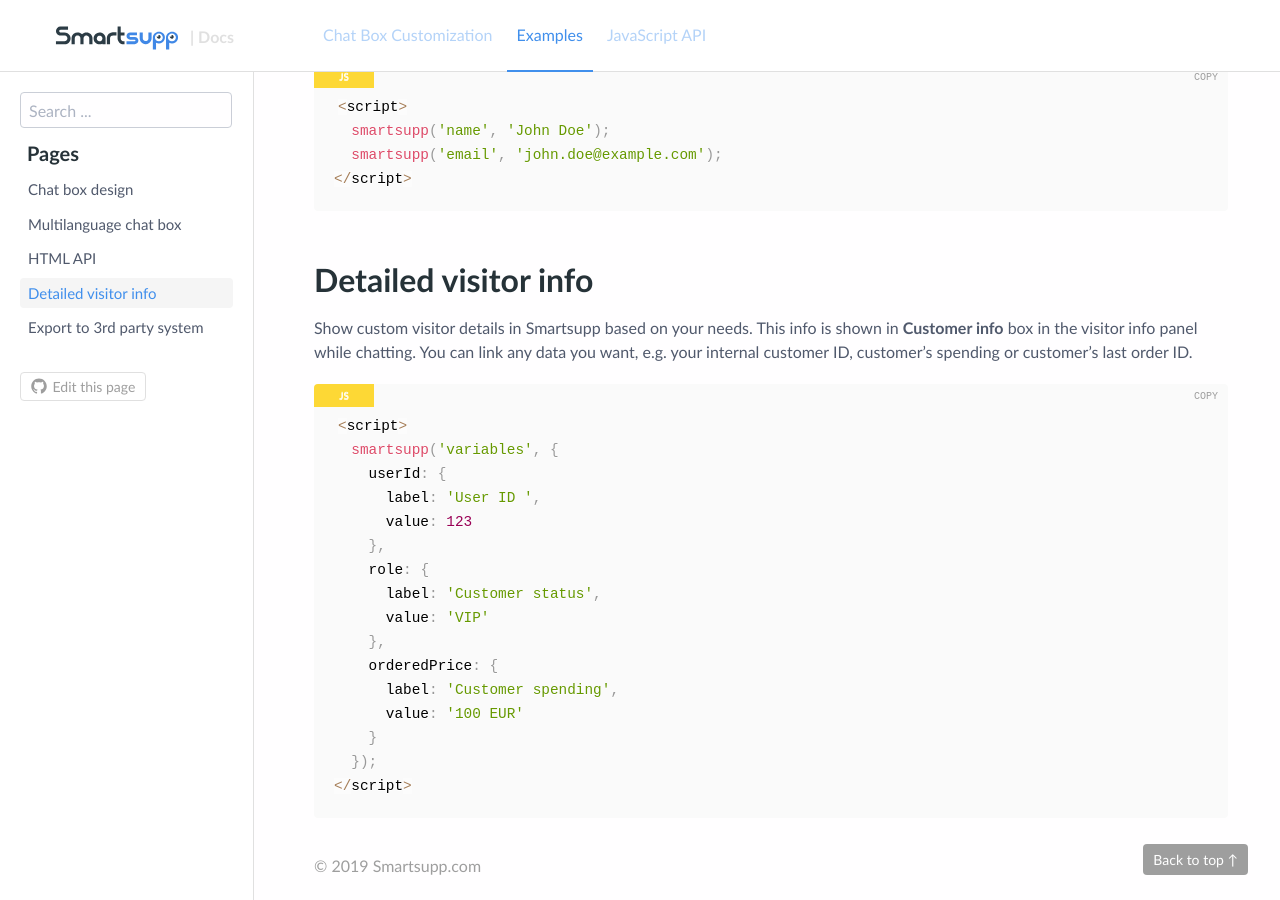
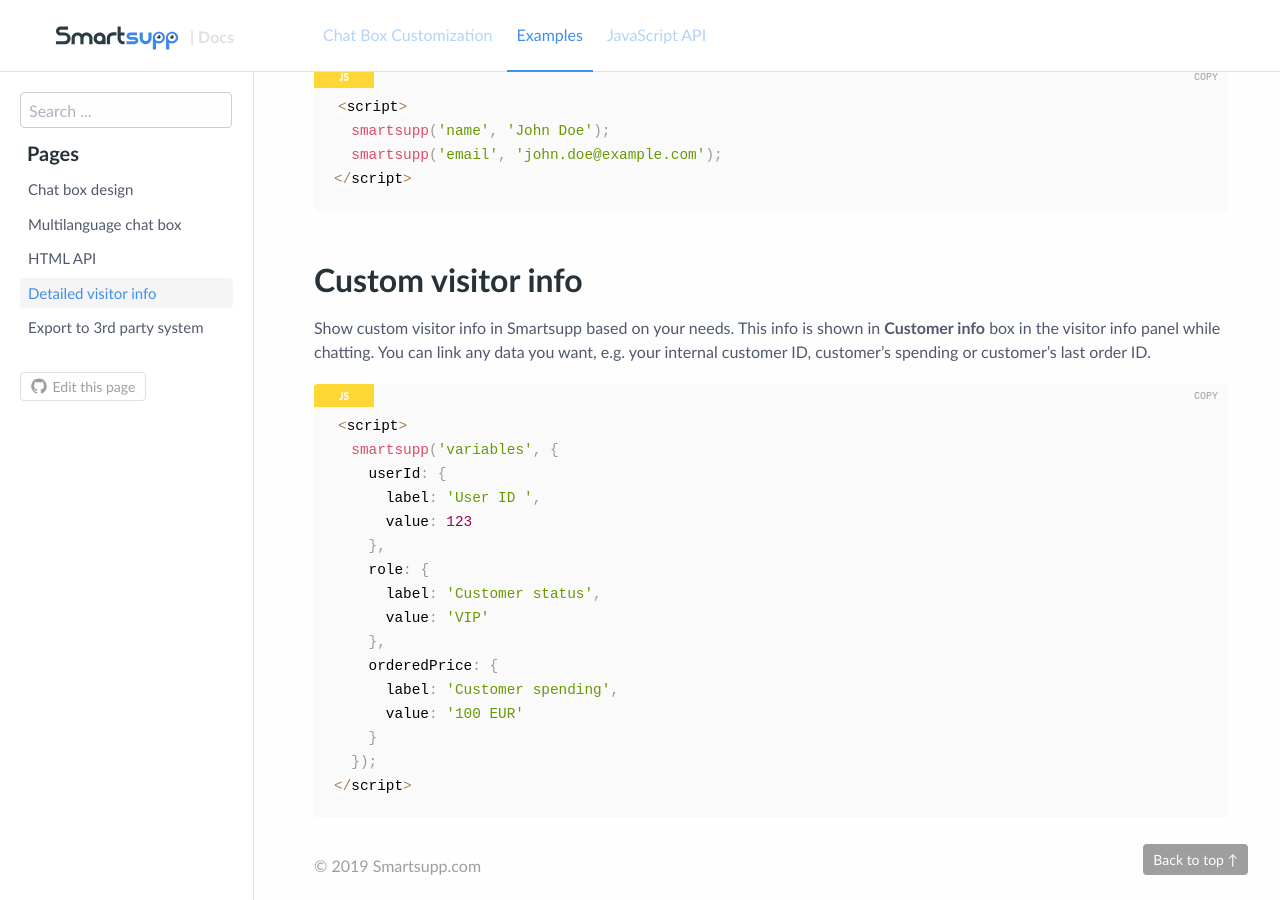
Before and after one commit to smartsupp/smartsupp.github.io, a Jekyll site: the page built from _docs/examples/detailed-visitor-info.md, in a window 1280 px wide and 900 px high, scrolled down 1260 px. Built offline with Jekyll 4.4.1, drawn with Linux system fonts in a browser that asks for light colours; comment, search, counter and statistics services are not loaded; some of the changed text lies outside the part shown.

Commit message:
text update

````diff
--- a/_docs/examples/detailed-visitor-info.md
+++ b/_docs/examples/detailed-visitor-info.md
@@ -19,9 +19,9 @@
 </script>
 ```
 
-## Detailed visitor info
+## Custom visitor info
 
-Show custom visitor details in Smartsupp based on your needs. This info is shown in **Customer info** box in the visitor info panel while chatting. You can link any data you want, e.g. your internal customer ID, customer’s spending or customer’s last order ID.
+Show custom visitor info in Smartsupp based on your needs. This info is shown in **Customer info** box in the visitor info panel while chatting. You can link any data you want, e.g. your internal customer ID, customer’s spending or customer’s last order ID.
 
 ```js
 <script>
````
